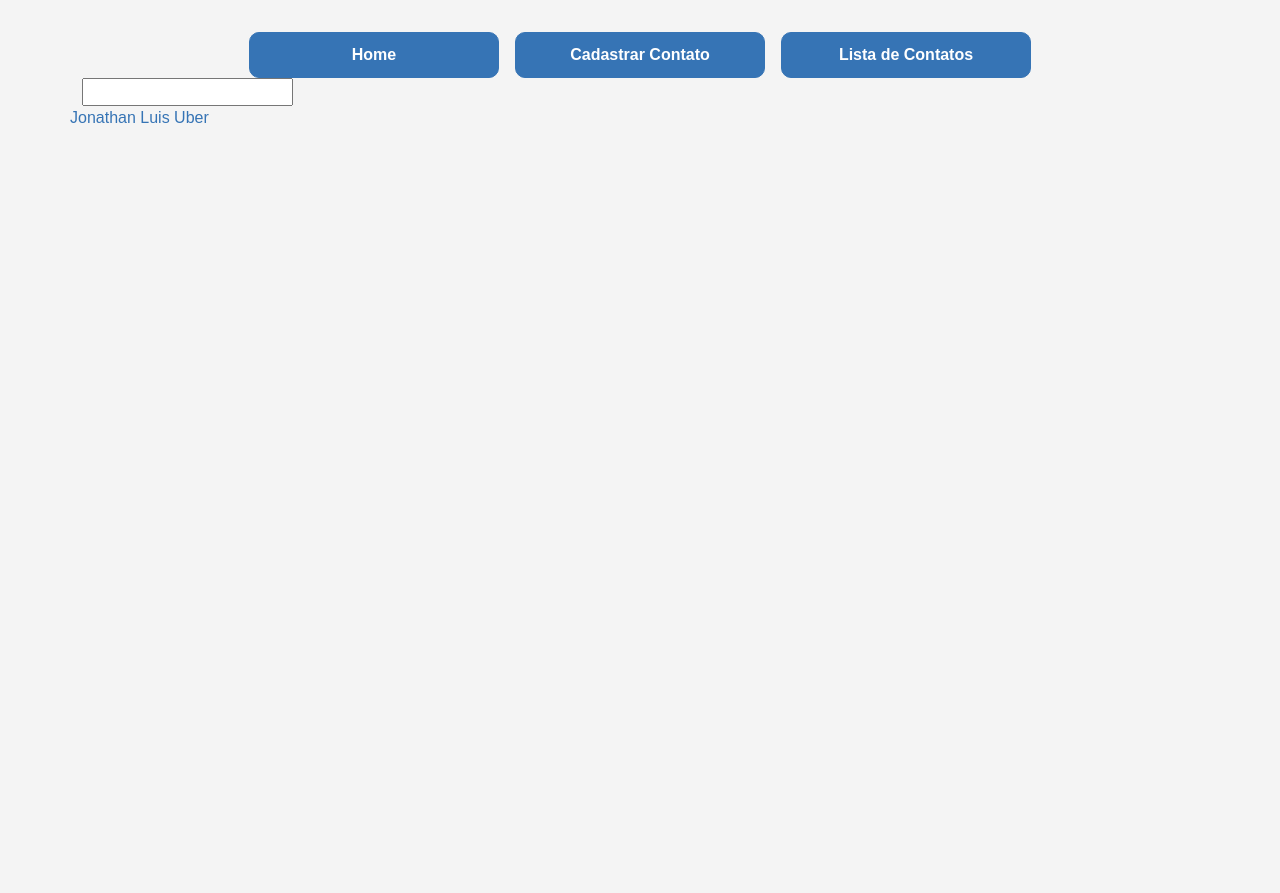
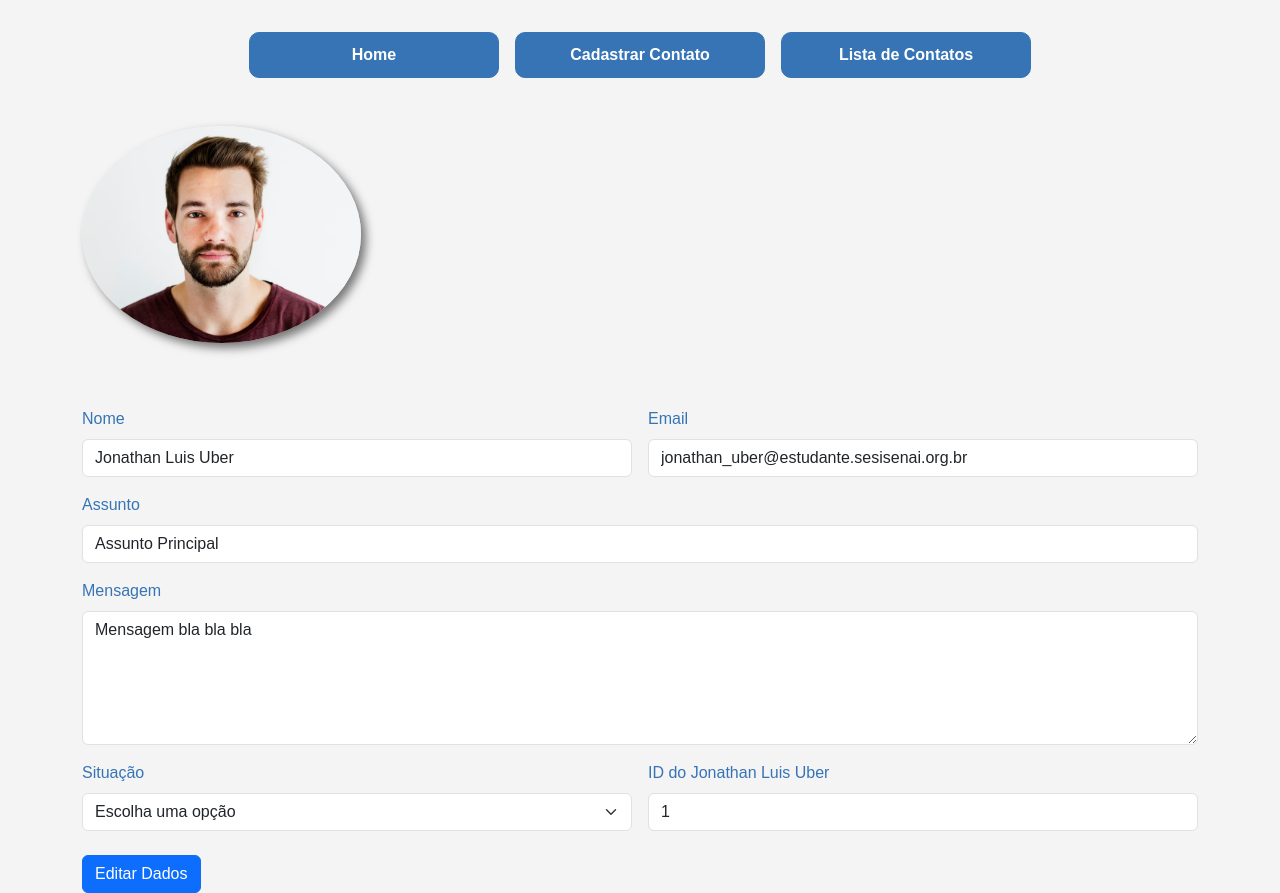
Before and after one commit to jonathan7gb/Aula-Flask, a Flask app: page /contato/1 in a window 1280 px wide. Before the commit the page ends 123 px from the top, so only its background shows below. Run offline with Flask 3, Linux system fonts and the light colour scheme.

Commit message:
cria o perfil de usuaario

```diff
--- a/app/static/style.css
+++ b/app/static/style.css
@@ -87,3 +87,7 @@ a:hover{
     width: 200px;
     margin-top: 2rem;
 }
+
+#pessoa{
+    box-shadow: 5px 5px 10px rgba(0, 0, 0, 0.514);
+}
--- a/app/templates/contato_detalhes.html
+++ b/app/templates/contato_detalhes.html
@@ -6,14 +6,40 @@
 
     {%include "nav.html" %}
 
-    <div class="row mb-3">
+    <img src="{{url_for('static', filename='img/pessoa.avif')}}" alt="Imagem pessoa" id="pessoa" class="w-25 mt-5 rounded-circle">
 
-        <div class="col-md6">
-            <input type="text" value="">
+    <form class="row g-3 mt-5">
+        <div class="col-md-6">
+          <label for="inputName4" class="form-label">Nome</label>
+          <input type="text" class="form-control" id="inputName4" value="{{obj.nome}}" readonly>
         </div>
-
-        {{obj.nome}}
-    </div>
+        <div class="col-md-6">
+          <label for="inputEmail4" class="form-label">Email</label>
+          <input type="email" class="form-control" id="inputEmail4" value="{{obj.email}}" readonly>
+        </div>
+        <div class="col-12">
+          <label for="inputAssunto" class="form-label">Assunto</label>
+          <input type="text" class="form-control" id="inputAssunto" value="{{obj.assunto}}" readonly>
+        </div>
+        <div class="col-12">
+            <label for="exampleFormControlTextarea1" class="form-label">Mensagem</label>
+            <textarea class="form-control" id="exampleFormControlTextarea1" rows="5" readonly>{{obj.mensagem}}</textarea>
+        </div>
+        <div class="col-md-6">
+          <label for="inputState" class="form-label">Situação</label>
+          <select id="inputState" class="form-select">
+            <option selected>Escolha uma opção</option>
+            <option>Respondido</option>
+            <option>Não Respondido</option>
+          </select>
+        </div>
+        <div class="col-md-6">
+          <label for="inputID" class="form-label">ID do {{obj.nome}}</label>
+          <input type="text" class="form-control" id="inputID" value="{{obj.id}}">
+        </div>
+        <div class="col-12">
+            <button type="submit" class="btn btn-primary mt-2">Editar Dados</button>
+          </div>
 
 </div>
 
--- a/app/templates/contato_lista.html
+++ b/app/templates/contato_lista.html
@@ -41,7 +41,7 @@
                                             NÃO
                                         {% endif%}
                                     </td>
-                                    <td><a href="{{url_for('contatoDetalhes', id = linha.id)}}">Link</a></td>
+                                    <td><a href="{{url_for('contatoDetalhes', id = linha.id)}}">Acessar Perfil</a></td>
                                 </tr>
                             {% endfor %}
                         </body>
```
Also changed, not shown: app/static/img/pessoa.avif (added), instance/database.db.
